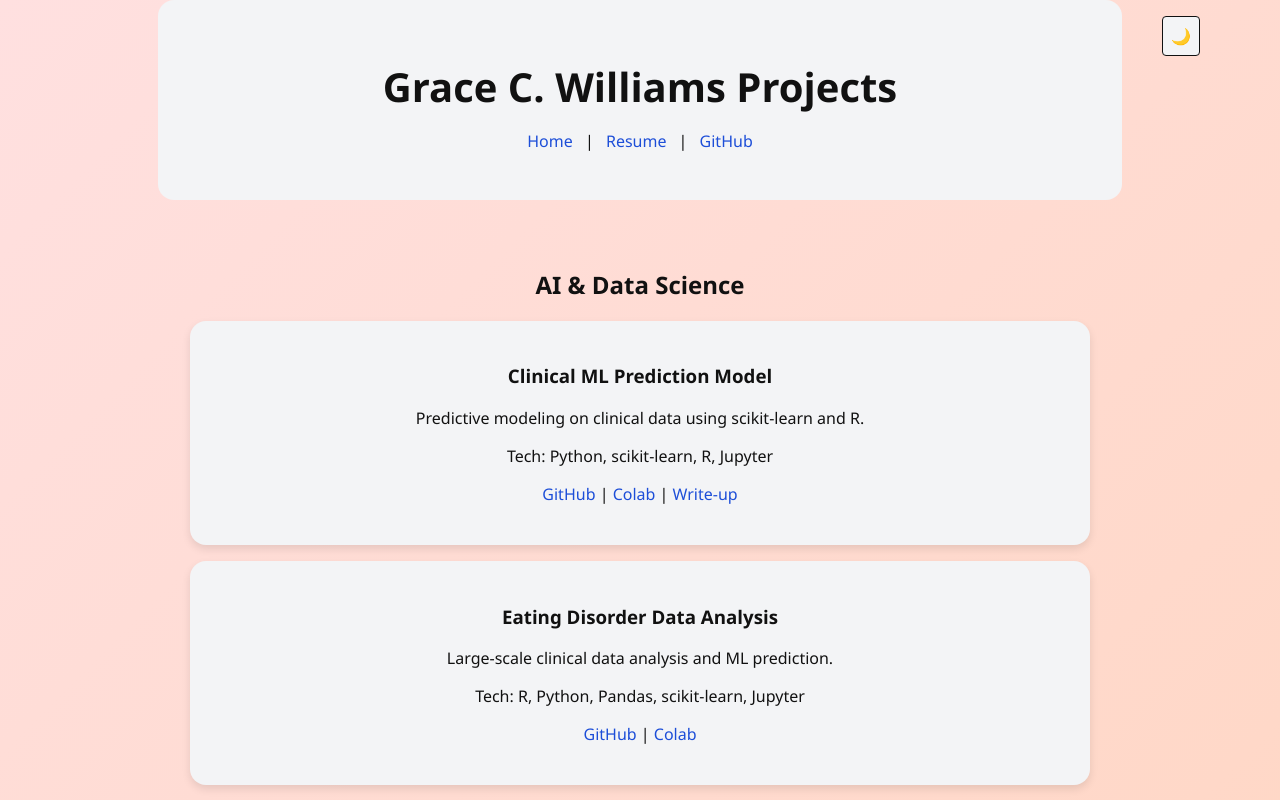
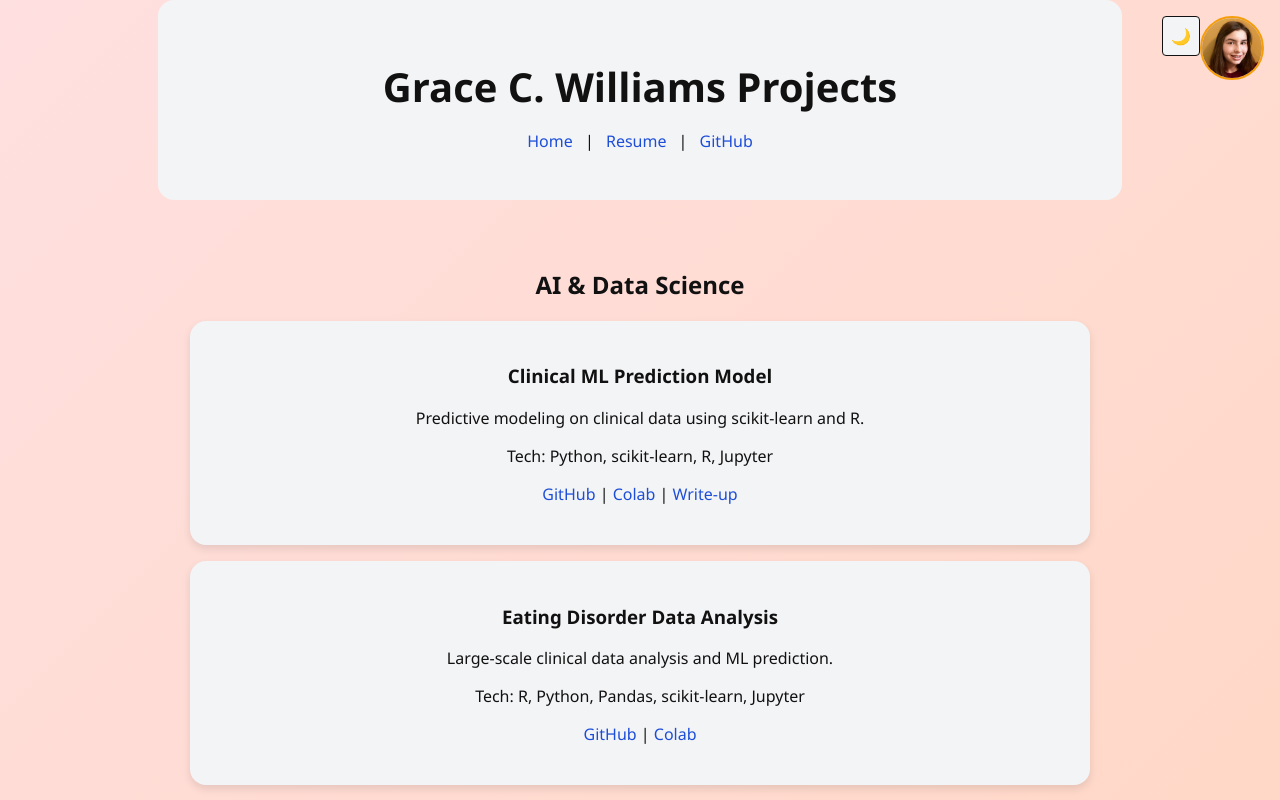
Before and after one commit to GraceCWilliams/GraceCWilliams.github.io, a plain HTML site: page index.html in a window 1280 px wide. Shown: the top 800 px of the page. Drawn offline with Linux system fonts and the light colour scheme.

Commit message:
Update portfolio

```diff
--- a/index.html
+++ b/index.html
@@ -7,6 +7,8 @@
   <link rel="stylesheet" href="styles.css">
 </head>
 <body>
+  <img src="profile.jpg" alt="Grace C. Williams" class="profile-pic">
+
   <div class="theme-toggle" onclick="toggleTheme()">🌙</div>
 
   <header>
```
Also changed, not shown: profile.jpg (added).
